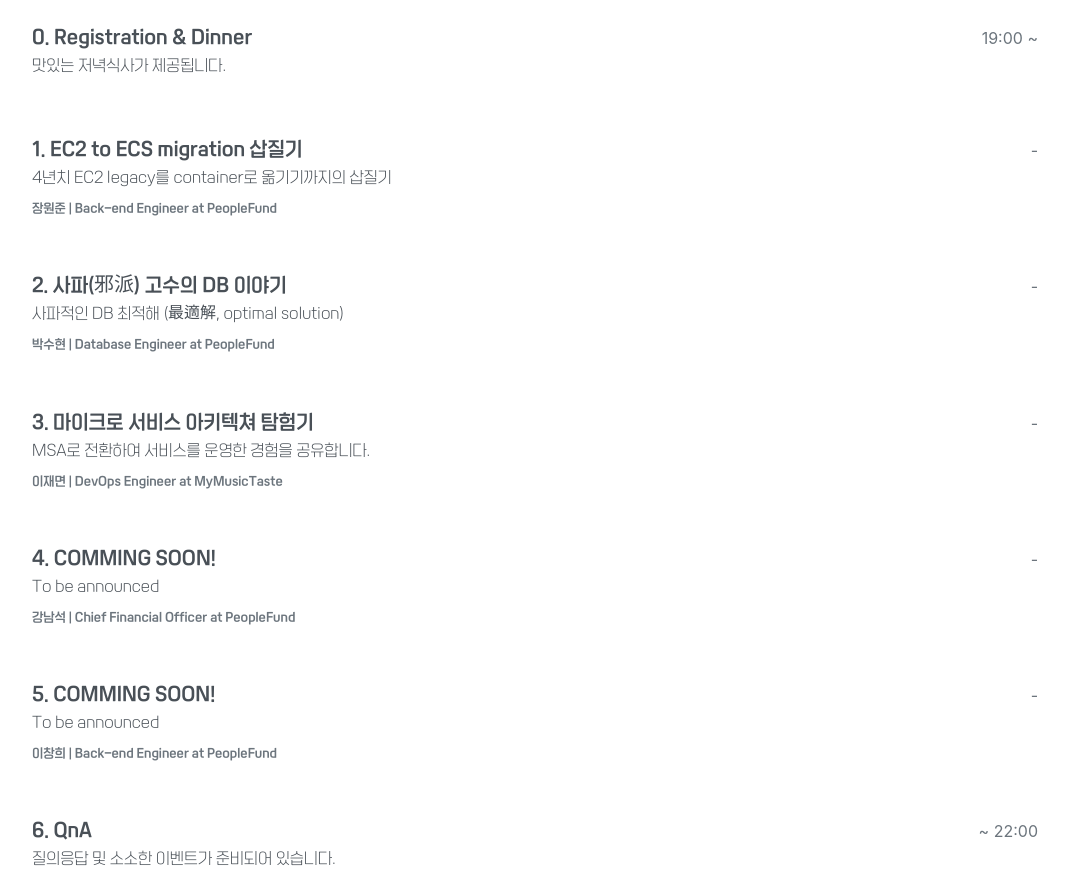
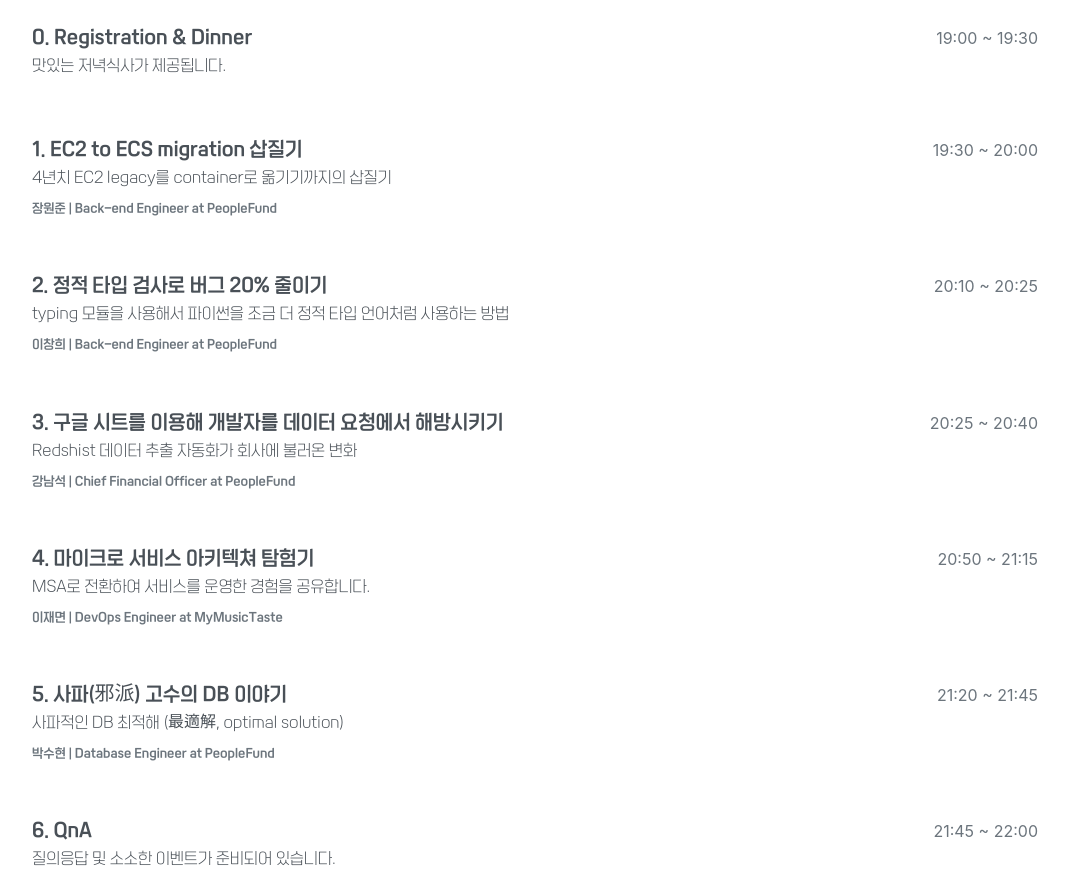
Before and after one commit to peoplefund-tech/startup-tech-challenge, a plain HTML site: page time-table.html in a window 1280 px wide. Shown: the part 260-1150 px from the top of the page, without its empty margins (105-1174 px from the left). Drawn offline with Linux system fonts and the light colour scheme.

Commit message:
마지막 2분 발표 주제 및 timetable 업데이트

```diff
--- a/time-table.html
+++ b/time-table.html
@@ -82,7 +82,7 @@
                     <li class="list-group-item border-0 list-group-item-action">
                         <div class="d-flex w-100 justify-content-between">
                             <h5 class="mb-1 pfont-b">0. Registration & Dinner</h5>
-                            <span class="text-muted nowarp">19:00 ~</span>
+                            <span class="text-muted nowarp">19:00 ~ 19:30</span>
                         </div>
                         <p class="mb-1 pfont-l">맛있는 저녁식사가 제공됩니다.</p>
                     </li>
@@ -90,7 +90,7 @@
                     <li class="list-group-item border-0 list-group-item-action">
                         <div class="d-flex w-100 justify-content-between">
                             <h5 class="mb-1 pfont-b">1. EC2 to ECS migration 삽질기</h5>
-                            <span class="text-muted nowarp">-</span>
+                            <span class="text-muted nowarp">19:30 ~ 20:00</span>
                         </div>
                         <p class="mb-1 pfont-l">4년치 EC2 legacy를 container로 옮기기까지의 삽질기</p>
                         <small class="text-muted pfont-b">장원준 | Back-end Engineer at PeopleFund</small>
@@ -98,8 +98,35 @@
                     <hr>
                     <li class="list-group-item border-0 list-group-item-action">
                         <div class="d-flex w-100 justify-content-between">
-                            <h5 class="mb-1 pfont-b">2. 사파(邪派) 고수의 DB 이야기</h5>
-                            <span class="text-muted nowarp">-</span>
+                            <h5 class="mb-1 pfont-b">2. 정적 타입 검사로 버그 20% 줄이기</h5>
+                            <span class="text-muted nowarp">20:10 ~ 20:25</span>
+                        </div>
+                        <p class="mb-1 pfont-l">typing 모듈을 사용해서 파이썬을 조금 더 정적 타입 언어처럼 사용하는 방법</p>
+                        <small class="text-muted pfont-b">이창희 | Back-end Engineer at PeopleFund</small>
+                    </li>
+                    <hr>
+                    <li class="list-group-item border-0 list-group-item-action">
+                        <div class="d-flex w-100 justify-content-between">
+                            <h5 class="mb-1 pfont-b">3. 구글 시트를 이용해 개발자를 데이터 요청에서 해방시키기</h5>
+                            <span class="text-muted nowarp">20:25 ~ 20:40</span>
+                        </div>
+                        <p class="mb-1 pfont-l">Redshist 데이터 추출 자동화가 회사에 불러온 변화</p>
+                        <small class="text-muted pfont-b">강남석 | Chief Financial Officer at PeopleFund</small>
+                    </li>
+                    <hr>
+                    <li class="list-group-item border-0 list-group-item-action">
+                        <div class="d-flex w-100 justify-content-between">
+                            <h5 class="mb-1 pfont-b">4. 마이크로 서비스 아키텍쳐 탐험기</h5>
+                            <span class="text-muted nowarp">20:50 ~ 21:15</span>
+                        </div>
+                        <p class="mb-1 pfont-l">MSA로 전환하여 서비스를 운영한 경험을 공유합니다.</p>
+                        <small class="text-muted pfont-b">이재면 | DevOps Engineer at MyMusicTaste</small>
+                    </li>
+                    <hr>
+                    <li class="list-group-item border-0 list-group-item-action">
+                        <div class="d-flex w-100 justify-content-between">
+                            <h5 class="mb-1 pfont-b">5. 사파(邪派) 고수의 DB 이야기</h5>
+                            <span class="text-muted nowarp">21:20 ~ 21:45</span>
                         </div>
                         <p class="mb-1 pfont-l">사파적인 DB 최적해 (最適解, optimal solution)</p>
                         <small class="text-muted pfont-b">박수현 | Database Engineer at PeopleFund</small>
@@ -107,35 +134,8 @@
                     <hr>
                     <li class="list-group-item border-0 list-group-item-action">
                         <div class="d-flex w-100 justify-content-between">
-                            <h5 class="mb-1 pfont-b">3. 마이크로 서비스 아키텍쳐 탐험기</h5>
-                            <span class="text-muted nowarp">-</span>
-                        </div>
-                        <p class="mb-1 pfont-l">MSA로 전환하여 서비스를 운영한 경험을 공유합니다.</p>
-                        <small class="text-muted pfont-b">이재면 | DevOps Engineer at MyMusicTaste</small>
-                    </li>
-                    <hr>
-                    <li class="list-group-item border-0 list-group-item-action">
-                        <div class="d-flex w-100 justify-content-between">
-                            <h5 class="mb-1 pfont-b">4. COMMING SOON!</h5>
-                            <span class="text-muted nowarp">-</span>
-                        </div>
-                        <p class="mb-1 pfont-l">To be announced</p>
-                        <small class="text-muted pfont-b">강남석 | Chief Financial Officer at PeopleFund</small>
-                    </li>
-                    <hr>
-                    <li class="list-group-item border-0 list-group-item-action">
-                        <div class="d-flex w-100 justify-content-between">
-                            <h5 class="mb-1 pfont-b">5. COMMING SOON!</h5>
-                            <span class="text-muted nowarp">-</span>
-                        </div>
-                        <p class="mb-1 pfont-l">To be announced</p>
-                        <small class="text-muted pfont-b">이창희 | Back-end Engineer at PeopleFund</small>
-                    </li>
-                    <hr>
-                    <li class="list-group-item border-0 list-group-item-action">
-                        <div class="d-flex w-100 justify-content-between">
                             <h5 class="mb-1 pfont-b">6. QnA</h5>
-                            <span class="text-muted nowarp">~ 22:00</span>
+                            <span class="text-muted nowarp">21:45 ~ 22:00</span>
                         </div>
                         <p class="mb-1 pfont-l">질의응답 및 소소한 이벤트가 준비되어 있습니다.</p>
                     </li>
```
Also changed, not shown: index.html (+21 -21 lines).
